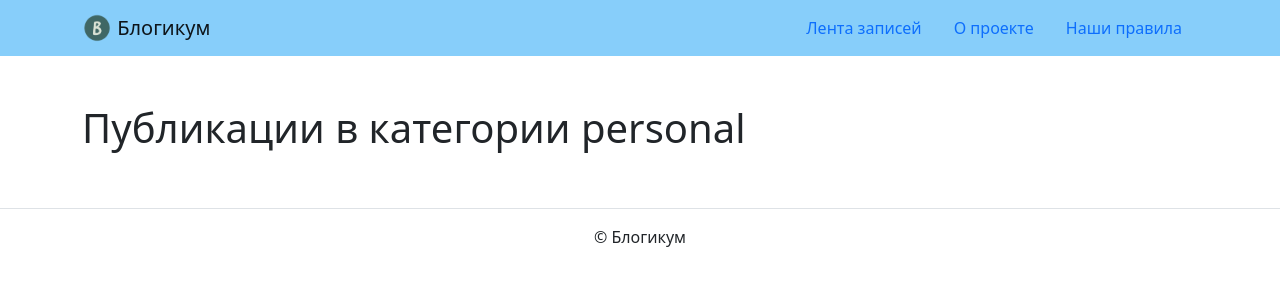
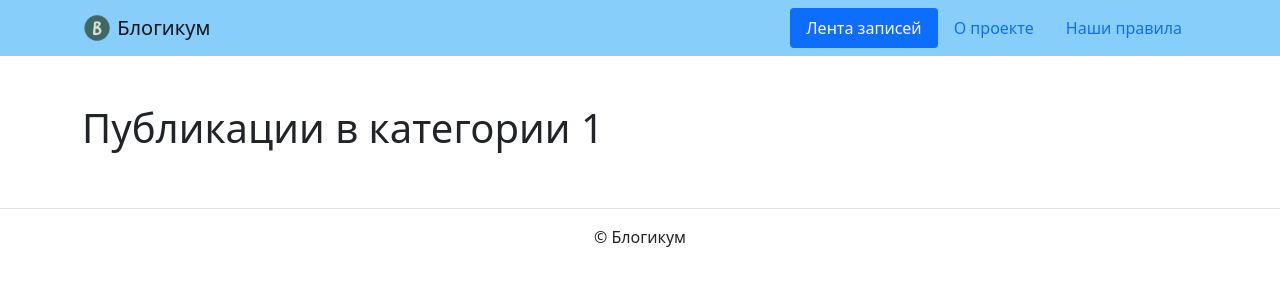
Before and after one commit to Tuzik-tech/django_sprint1, a Django app: page /category/1/ in a window 1280 px wide. Shown: the top 300 px of the page. Run offline with Django 3.2, Linux system fonts and the light colour scheme; some libraries are stand-ins or nearby versions.

Commit message:
blog:category_posts

```diff
--- a/blogicum/blog/views.py
+++ b/blogicum/blog/views.py
@@ -59,4 +59,5 @@
 
 def category_posts(request, category_slug):
     template = "blog/category.html"
-    return render(request, template)
+    context = { "category_slug": category_slug }
+    return render(request, template, context)
--- a/blogicum/templates/blog/category.html
+++ b/blogicum/templates/blog/category.html
@@ -1,50 +1,5 @@
-<!DOCTYPE html>
-<html lang="ru">
-  <head>
-    <meta charset="utf-8">
-    <meta name="viewport" content="width=device-width, initial-scale=1">
-    <link rel="icon" href="img/fav/favicon.ico" type="image">
-    <link rel="apple-touch-icon" sizes="180x180" href="img/fav/apple-touch-icon.png">
-    <link rel="icon" type="image/png" sizes="32x32" href="img/fav/favicon-32x32.png">
-    <link rel="icon" type="image/png" sizes="16x16" href="img/fav/favicon-16x16.png">
-    <link rel="stylesheet" href="css/bootstrap.min.css">
-    <title>Публикации в категории personal</title>
-  </head>
-  <body>
-    <header>
-      <nav class="navbar navbar-light" style="background-color: lightskyblue">
-        <div class="container">
-          <a class="navbar-brand" href="index.html">
-            <img src="img/logo.png" width="30" height="30" class="d-inline-block align-top" alt="">
-            Блогикум
-          </a>
-          <ul class="nav  nav-pills">
-            <li class="nav-item">
-              <a class="nav-link" href="index.html">
-                Лента записей
-              </a>
-            </li>
-            <li class="nav-item">
-              <a class="nav-link" href="about.html">
-                О проекте
-              </a>
-            </li>
-            <li class="nav-item">
-              <a class="nav-link" href="rules.html">
-                Наши правила
-              </a>
-            </li>
-          </ul>
-        </div>
-      </nav>
-    </header>
-    <main>
-      <div class="container py-5">
-        <h1>Публикации в категории personal</h1>
-      </div>
-    </main>
-    <footer class="border-top text-center py-3">
-      <p>© Блогикум</p>
-    </footer>
-  </body>
-</html>
+{% extends "base.html" %}
+{% block title %}Публикации в категории {{ category_slug }}{% endblock %}
+{% block content %}
+  <h1>Публикации в категории {{ category_slug }}</h1>
+{% endblock %}
```
